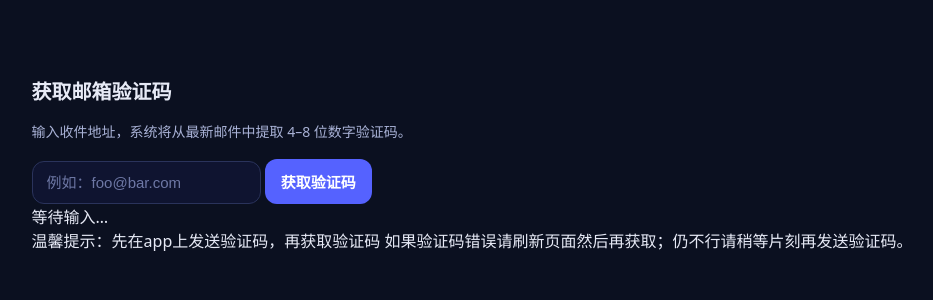
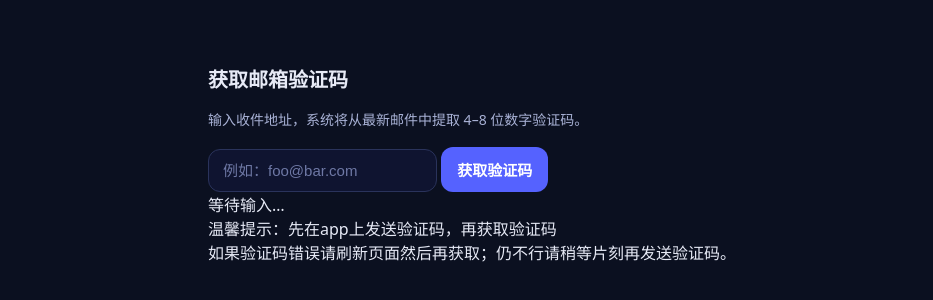
Before and after one commit to 245679aa/didactic-waffle, a plain HTML site: page index.html in a window 1280 px wide. Shown: the part 236-536 px from the top of the page, without its empty margins (168-1101 px from the left). Drawn offline with Linux system fonts and the light colour scheme.

Commit message:
Update index.html

```diff
--- a/index.html
+++ b/index.html
@@ -45,7 +45,7 @@
       <button id="btn">获取验证码</button>
     </div>
     <div id="result" class="result muted">等待输入…</div>
-    <div class="small">温馨提示：先在app上发送验证码，再获取验证码
+    <div class="small">温馨提示：先在app上发送验证码，再获取验证码</div>
       如果验证码错误请刷新页面然后再获取；仍不行请稍等片刻再发送验证码。</div>
   </div>
 
```
